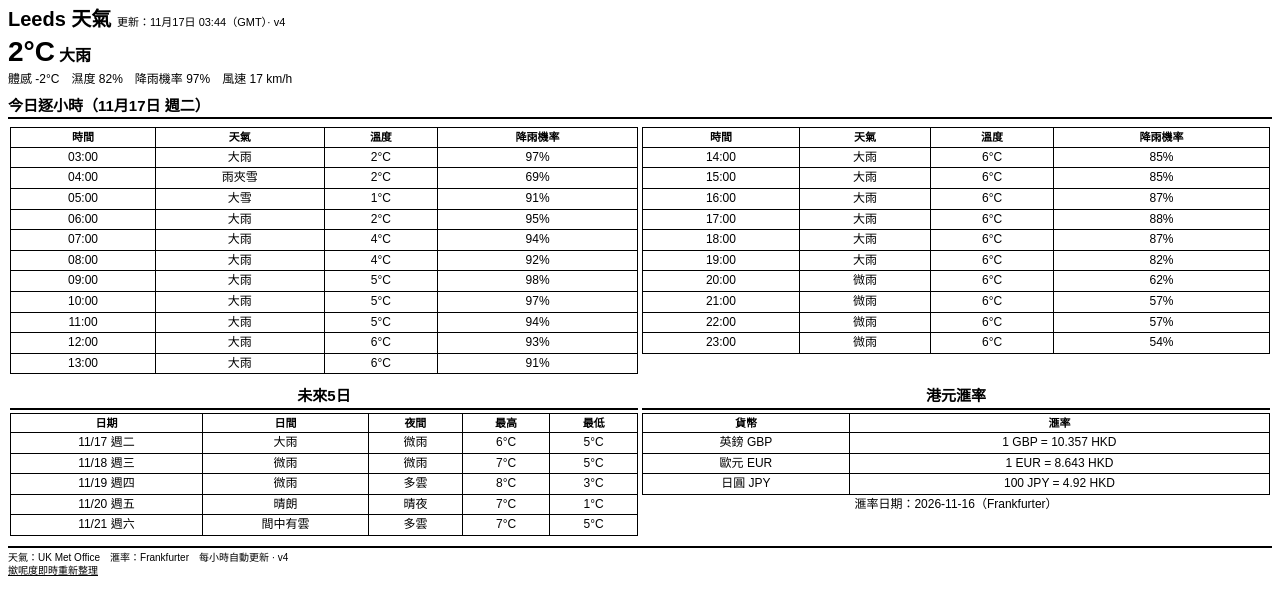
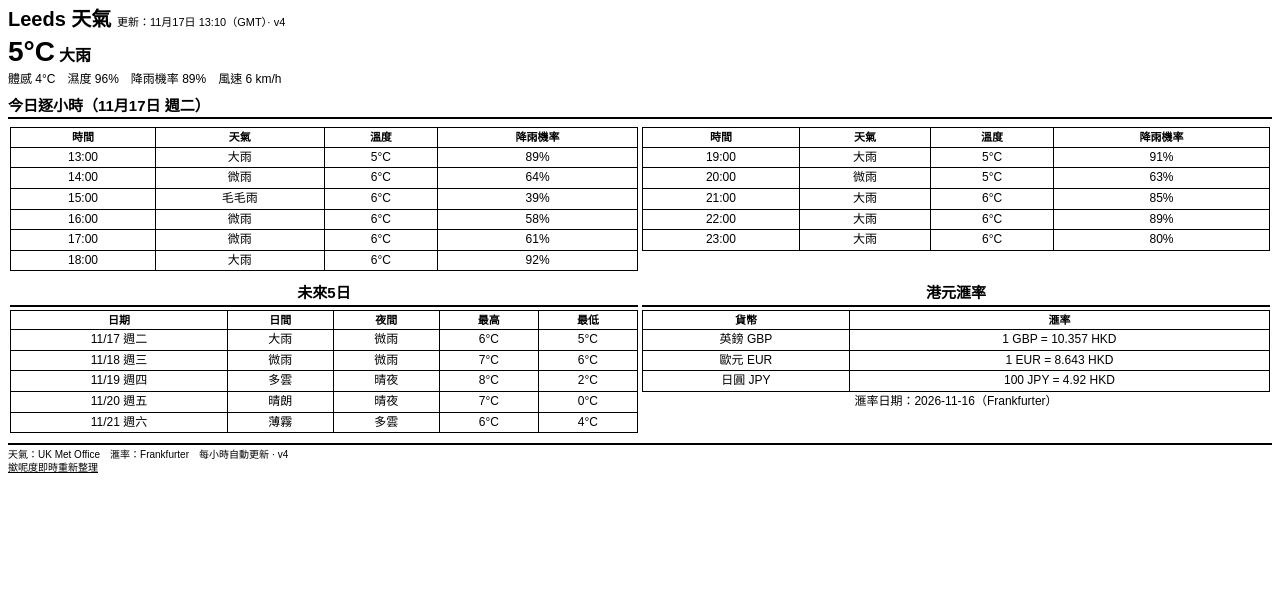
Before and after one commit to apharmduk/kindle-dashboard, a plain HTML site: page index.html in a window 1280 px wide. Drawn offline with Linux system fonts and the light colour scheme.

Commit message:
Hourly dashboard update

```diff
--- a/index.html
+++ b/index.html
@@ -22,47 +22,37 @@ svg{vertical-align:middle;}
 .foot{font-size:10px;margin-top:8px;border-top:2px solid #000;padding-top:3px;}
 a{color:#000;}
 </style></head><body>
-<h1>Leeds 天氣 <span class="updated">更新：11月17日 03:44（GMT）· v4</span></h1>
-<div class="cur"><span class="bignum">2°C</span> <span class="cond">大雨</span></div>
-<p class="meta">體感 -2°C　濕度 82%　降雨機率 97%　風速 17 km/h</p>
+<h1>Leeds 天氣 <span class="updated">更新：11月17日 13:10（GMT）· v4</span></h1>
+<div class="cur"><span class="bignum">5°C</span> <span class="cond">大雨</span></div>
+<p class="meta">體感 4°C　濕度 96%　降雨機率 89%　風速 6 km/h</p>
 <h2>今日逐小時（11月17日 週二）</h2>
 <table class="lt"><tr>
 <td class="lc" width="50%" valign="top"><table>
 <tr><th>時間</th><th>天氣</th><th>溫度</th><th>降雨機率</th></tr>
-<tr><td>03:00</td><td>大雨</td><td>2°C</td><td>97%</td></tr>
-<tr><td>04:00</td><td>雨夾雪</td><td>2°C</td><td>69%</td></tr>
-<tr><td>05:00</td><td>大雪</td><td>1°C</td><td>91%</td></tr>
-<tr><td>06:00</td><td>大雨</td><td>2°C</td><td>95%</td></tr>
-<tr><td>07:00</td><td>大雨</td><td>4°C</td><td>94%</td></tr>
-<tr><td>08:00</td><td>大雨</td><td>4°C</td><td>92%</td></tr>
-<tr><td>09:00</td><td>大雨</td><td>5°C</td><td>98%</td></tr>
-<tr><td>10:00</td><td>大雨</td><td>5°C</td><td>97%</td></tr>
-<tr><td>11:00</td><td>大雨</td><td>5°C</td><td>94%</td></tr>
-<tr><td>12:00</td><td>大雨</td><td>6°C</td><td>93%</td></tr>
-<tr><td>13:00</td><td>大雨</td><td>6°C</td><td>91%</td></tr>
+<tr><td>13:00</td><td>大雨</td><td>5°C</td><td>89%</td></tr>
+<tr><td>14:00</td><td>微雨</td><td>6°C</td><td>64%</td></tr>
+<tr><td>15:00</td><td>毛毛雨</td><td>6°C</td><td>39%</td></tr>
+<tr><td>16:00</td><td>微雨</td><td>6°C</td><td>58%</td></tr>
+<tr><td>17:00</td><td>微雨</td><td>6°C</td><td>61%</td></tr>
+<tr><td>18:00</td><td>大雨</td><td>6°C</td><td>92%</td></tr>
 </table></td>
 <td class="lc" width="50%" valign="top"><table>
 <tr><th>時間</th><th>天氣</th><th>溫度</th><th>降雨機率</th></tr>
-<tr><td>14:00</td><td>大雨</td><td>6°C</td><td>85%</td></tr>
-<tr><td>15:00</td><td>大雨</td><td>6°C</td><td>85%</td></tr>
-<tr><td>16:00</td><td>大雨</td><td>6°C</td><td>87%</td></tr>
-<tr><td>17:00</td><td>大雨</td><td>6°C</td><td>88%</td></tr>
-<tr><td>18:00</td><td>大雨</td><td>6°C</td><td>87%</td></tr>
-<tr><td>19:00</td><td>大雨</td><td>6°C</td><td>82%</td></tr>
-<tr><td>20:00</td><td>微雨</td><td>6°C</td><td>62%</td></tr>
-<tr><td>21:00</td><td>微雨</td><td>6°C</td><td>57%</td></tr>
-<tr><td>22:00</td><td>微雨</td><td>6°C</td><td>57%</td></tr>
-<tr><td>23:00</td><td>微雨</td><td>6°C</td><td>54%</td></tr>
+<tr><td>19:00</td><td>大雨</td><td>5°C</td><td>91%</td></tr>
+<tr><td>20:00</td><td>微雨</td><td>5°C</td><td>63%</td></tr>
+<tr><td>21:00</td><td>大雨</td><td>6°C</td><td>85%</td></tr>
+<tr><td>22:00</td><td>大雨</td><td>6°C</td><td>89%</td></tr>
+<tr><td>23:00</td><td>大雨</td><td>6°C</td><td>80%</td></tr>
 </table></td>
 </tr></table>
 <table class="lt"><tr><td class="lc" width="50%" valign="top">
 <h2>未來5日</h2>
 <table><tr><th>日期</th><th>日間</th><th>夜間</th><th>最高</th><th>最低</th></tr>
 <tr><td>11/17 週二</td><td>大雨</td><td>微雨</td><td>6°C</td><td>5°C</td></tr>
-<tr><td>11/18 週三</td><td>微雨</td><td>微雨</td><td>7°C</td><td>5°C</td></tr>
-<tr><td>11/19 週四</td><td>微雨</td><td>多雲</td><td>8°C</td><td>3°C</td></tr>
-<tr><td>11/20 週五</td><td>晴朗</td><td>晴夜</td><td>7°C</td><td>1°C</td></tr>
-<tr><td>11/21 週六</td><td>間中有雲</td><td>多雲</td><td>7°C</td><td>5°C</td></tr>
+<tr><td>11/18 週三</td><td>微雨</td><td>微雨</td><td>7°C</td><td>6°C</td></tr>
+<tr><td>11/19 週四</td><td>多雲</td><td>晴夜</td><td>8°C</td><td>2°C</td></tr>
+<tr><td>11/20 週五</td><td>晴朗</td><td>晴夜</td><td>7°C</td><td>0°C</td></tr>
+<tr><td>11/21 週六</td><td>薄霧</td><td>多雲</td><td>6°C</td><td>4°C</td></tr>
 </table>
 </td><td class="lc" width="50%" valign="top">
 <h2>港元滙率</h2>
```
